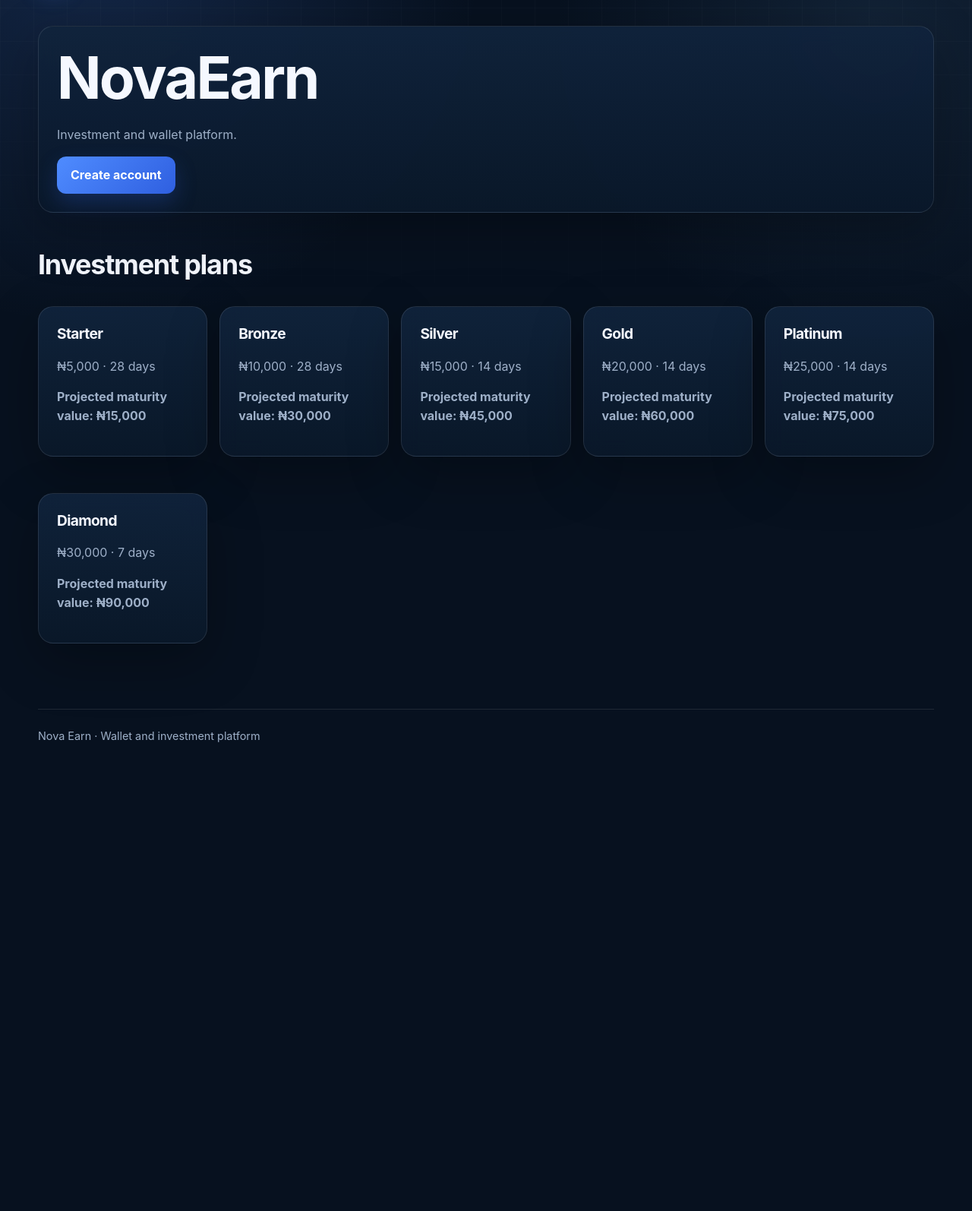
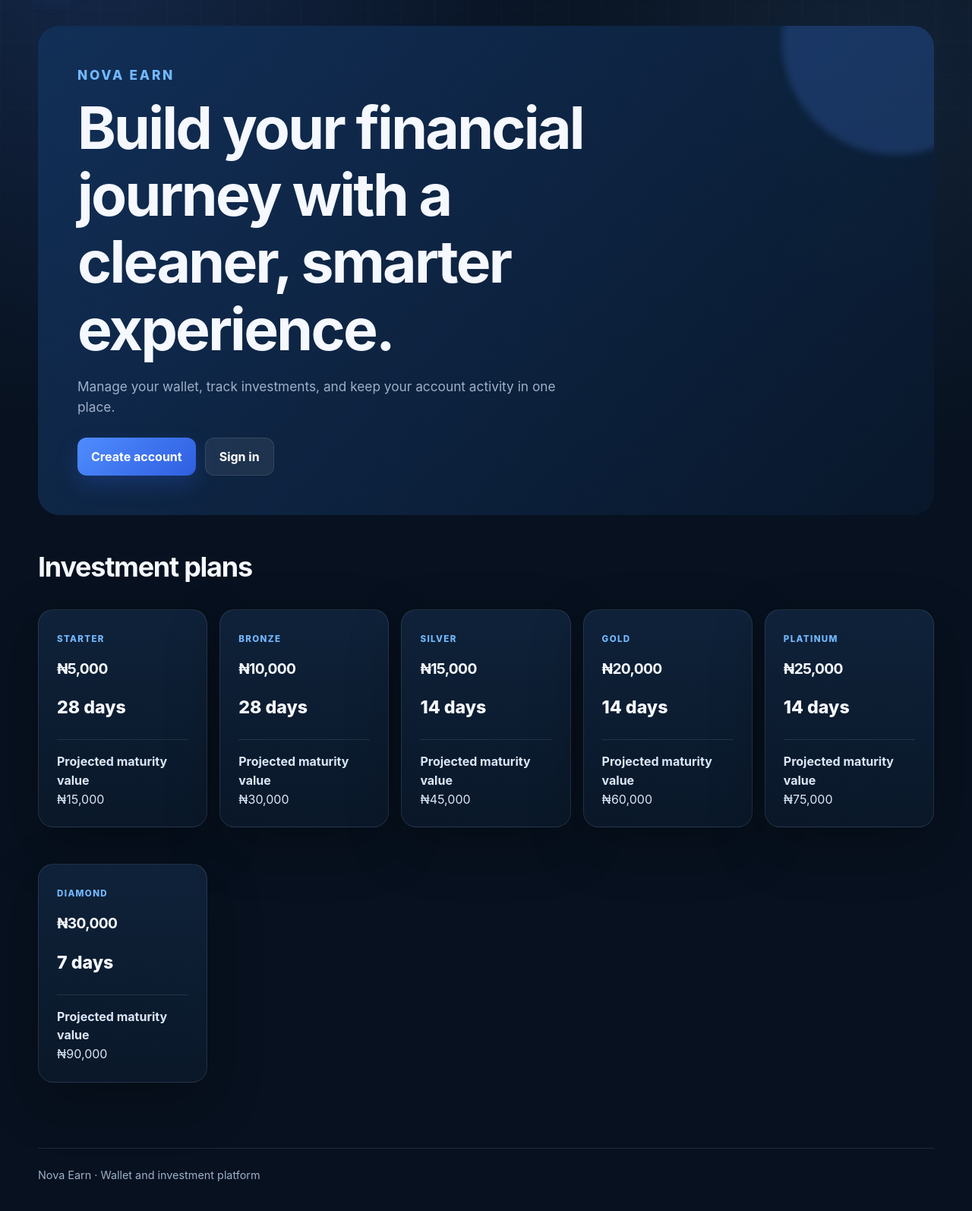
Before and after one commit to louiskyasua/Novaearn-production, a Flask app: page / in a window 1280 px wide. Shown: the part 78-1672 px from the top of the page at 76% size. Before the commit the page ends 1055 px from the top, so only its background shows below. Run offline with Flask 3, Linux system fonts and the light colour scheme.

Commit message:
Redesign Nova Earn landing page

```diff
--- a/templates/home.html
+++ b/templates/home.html
@@ -1,4 +1,29 @@
-{% extends "base.html" %}{% block content %}
-<div class="card"><h1>NovaEarn</h1><p class="muted">Investment and wallet platform.</p>{% if logged %}<a class="btn" href="{{ url_for('dashboard') }}">Open dashboard</a>{% else %}<a class="btn" href="{{ url_for('register') }}">Create account</a>{% endif %}</div>
-<h2>Investment plans</h2><div class="grid">{% for p in plans %}<div class="card"><h3>{{ p[1] }}</h3><p>₦{{ '{:,}'.format(p[2]) }} · {{ p[3] }} days</p><p><strong>Projected maturity value: ₦{{ '{:,}'.format(p[4]) }}</strong></p></div>{% endfor %}</div>
+{% extends "base.html" %}
+{% block content %}
+<section class="hero">
+  <p class="eyebrow">NOVA EARN</p>
+  <h1>Build your financial journey with a cleaner, smarter experience.</h1>
+  <p>Manage your wallet, track investments, and keep your account activity in one place.</p>
+  <div class="actions">
+    {% if logged %}
+      <a class="btn" href="{{ url_for('dashboard') }}">Open dashboard</a>
+      <a class="btn secondary" href="{{ url_for('investments') }}">View investments</a>
+    {% else %}
+      <a class="btn" href="{{ url_for('register') }}">Create account</a>
+      <a class="btn secondary" href="{{ url_for('login') }}">Sign in</a>
+    {% endif %}
+  </div>
+</section>
+
+<h2>Investment plans</h2>
+<div class="grid">
+  {% for p in plans %}
+  <article class="card plan">
+    <span class="tag">{{ p[1] }}</span>
+    <h3>₦{{ '{:,}'.format(p[2]) }}</h3>
+    <p class="amount">{{ p[3] }} days</p>
+    <div class="return"><strong>Projected maturity value</strong><br>₦{{ '{:,}'.format(p[4]) }}</div>
+  </article>
+  {% endfor %}
+</div>
 {% endblock %}
```
